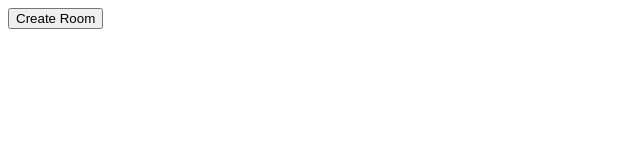
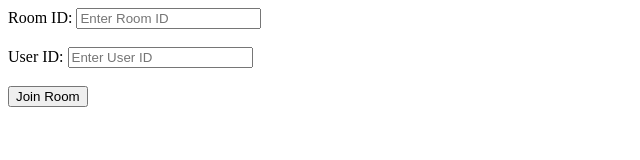
Before and after one commit to terencetch/testing123, a plain HTML site: page index.html in a window 1280 px wide. Shown: the whole page, without its empty margins (0-640 px from the left). Drawn offline with Linux system fonts and the light colour scheme.

Commit message:
Update index.html

```diff
--- a/index.html
+++ b/index.html
@@ -5,7 +5,13 @@
     <link rel="stylesheet" href="styles.css">
 </head>
 <body>
-    <button onclick="createRoom()">Create Room</button>
+    <div class="initial-page">
+        <label for="roomId">Room ID:</label>
+        <input type="text" id="roomId" placeholder="Enter Room ID"><br><br>
+        <label for="userId">User ID:</label>
+        <input type="text" id="userId" placeholder="Enter User ID"><br><br>
+        <button onclick="joinRoom()">Join Room</button>
+    </div>
     <table id="platforms"></table>
     <script type="module" src="script.js"></script>
 </body>
```
